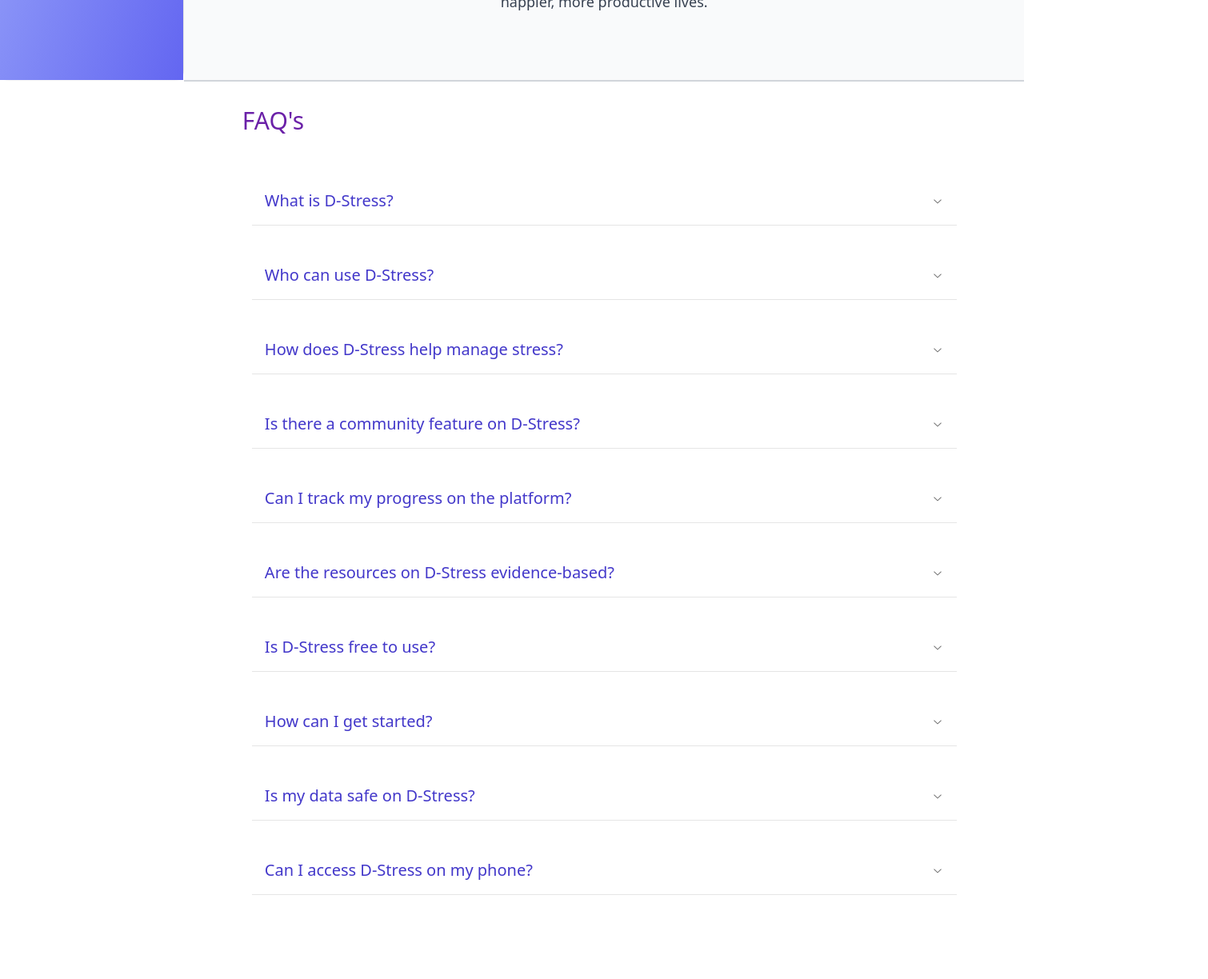
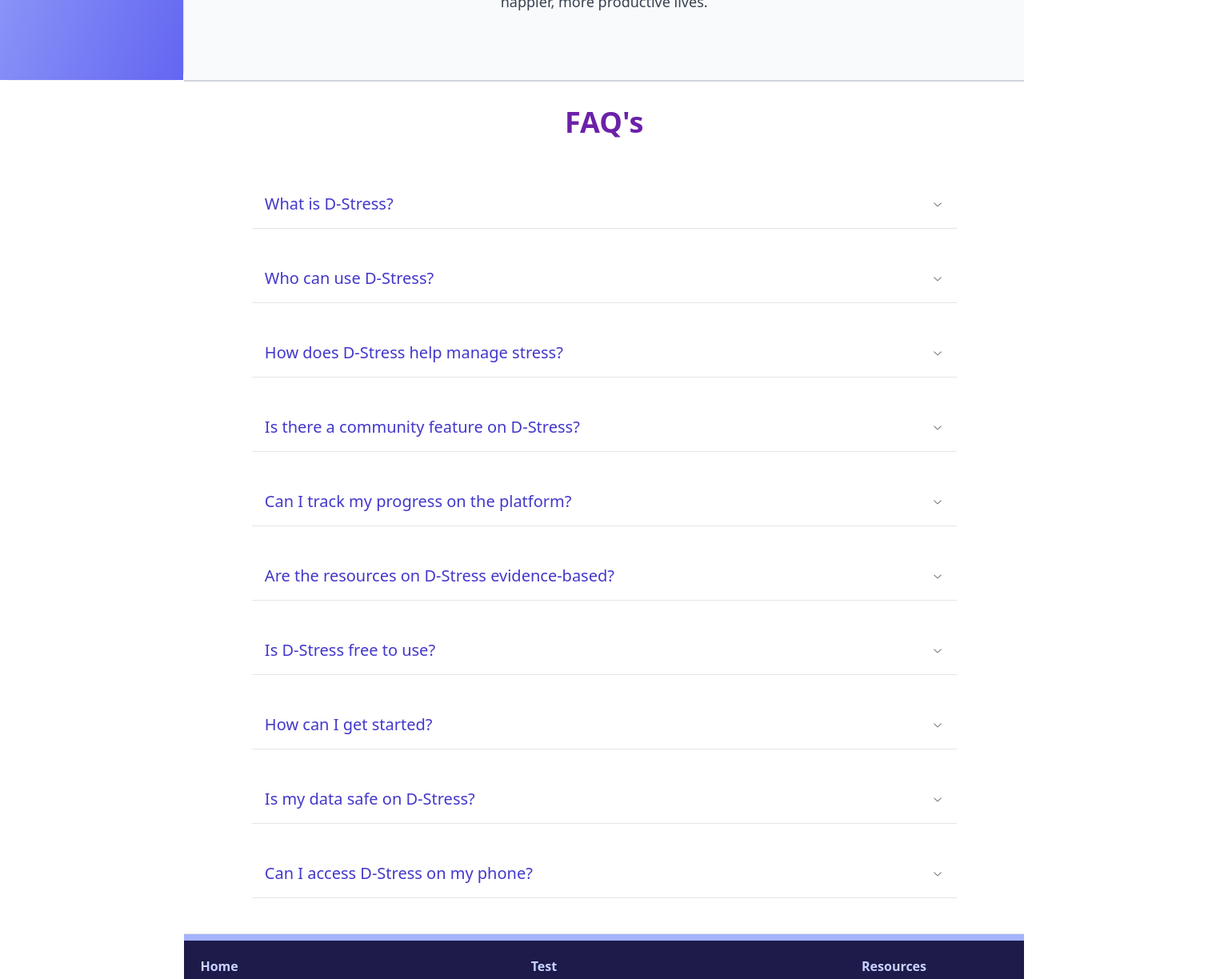
Before and after one commit to Jsamlu/stressF, a React (Vite) app: page /about_us in a window 1280 px wide. Shown: the part 700-1924 px from the top of the page at 80% size, 1510 px wide, since content can reach past the window. Before the commit the page ends 1863 px from the top, so only its background shows below. Built offline with nearby package versions, Linux system fonts and the light colour scheme.

Commit message:
about us

```diff
--- a/src/Components/Aboutus/Aboutus.jsx
+++ b/src/Components/Aboutus/Aboutus.jsx
@@ -1,5 +1,7 @@
 import S_header from "../S_header";
 import Faq from "./Faq";
+import Sfooter from '../Sfooter';
+
 
 export default function About_us(){
   return (
@@ -52,6 +54,7 @@
     <div className="px-[5%] py-[3%]">
     <Faq/>
     </div>
+    <Sfooter/>
     </>
   );
 
--- a/src/Components/Aboutus/Faq.jsx
+++ b/src/Components/Aboutus/Faq.jsx
@@ -9,7 +9,7 @@
 export default function Faq(){
     return <div>
         <div className="Quections mx-5">
-            <h1 className='md:text-3xl text-2xl text-purple-800 mb-10'>FAQ's</h1>
+            <h1 className='md:text-4xl text-center text-2xl font-bold text-purple-800 mb-10'>FAQ's</h1>
               <ul id="QEC">
                 {FaqList.map((FaqList) => {
                   return (
```
